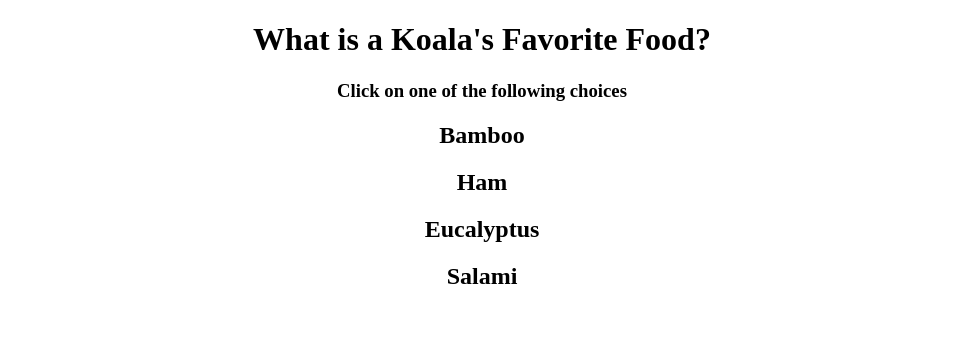
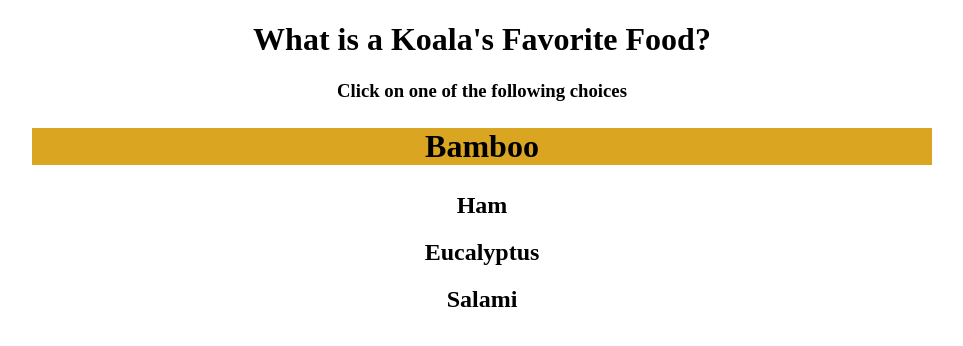
Before and after one commit to nvn-site/nvn-site.github.io, a plain HTML site: page ist541/Lab 5/question2.html in a window 1280 px wide. In both pictures the pointer is over the element "Bamboo". Shown: the whole page, without its empty margins (158-1121 px from the left). Drawn offline with nearby package versions, Linux system fonts and the light colour scheme.

Commit message:
Update koala.css

```diff
--- a/ist541/Lab 5/css/koala.css
+++ b/ist541/Lab 5/css/koala.css
@@ -26,10 +26,10 @@ margin: 3px;
 	background-color: white;
 	color:  black;
 }
-a:hover {
+h2:hover {
 	font-size:200%;
-	background-color: red;
-	color: yellow;
+	background-color: goldenrod;
+	color: black;
 
 	.container {
   line-height: 1.4;
```
